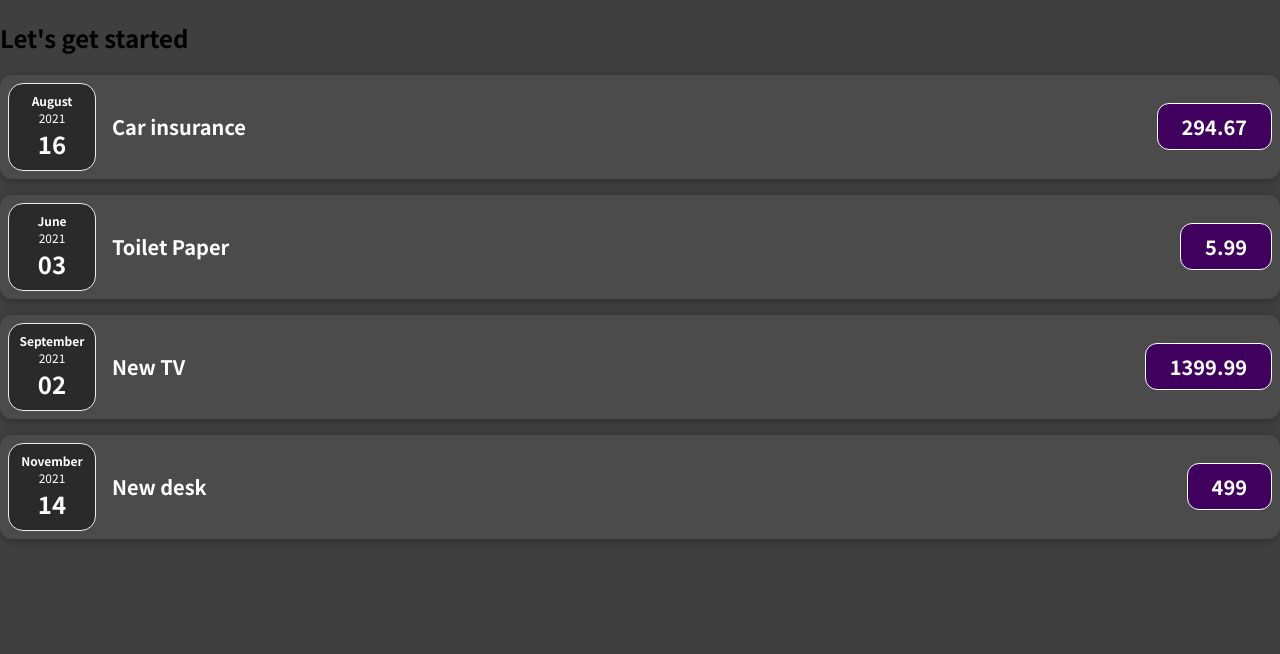
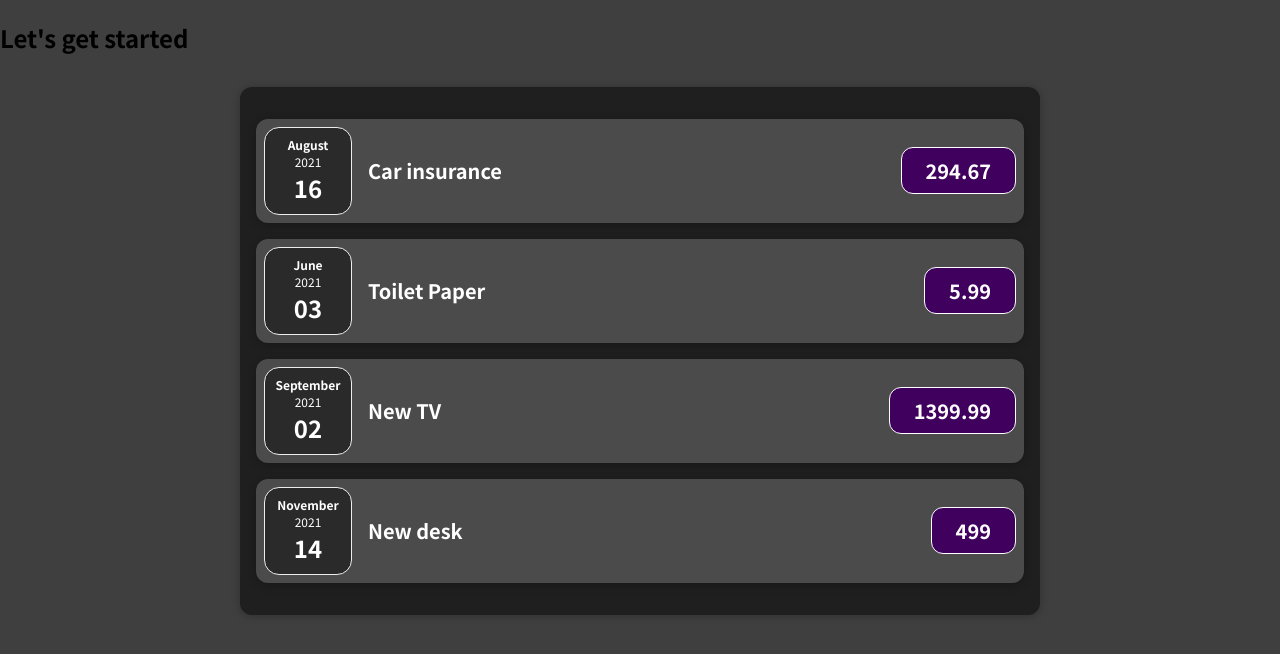
Before and after one commit to alexercolin/money-control, a React (Create React App) app: page / in a window 1280 px wide. Shown: the top 654 px of the page. Built offline with nearby package versions, Linux system fonts and the light colour scheme.

Commit message:
adding new style to the expenses div

```diff
--- /dev/null
+++ b/src/components/Expenses.css
@@ -0,0 +1,9 @@
+.expenses {
+  padding: 1rem;
+  background-color: rgb(31, 31, 31);
+  margin: 2rem auto;
+  width: 50rem;
+  max-width: 95%;
+  border-radius: 12px;
+  box-shadow: 0 1px 8px rgba(0, 0, 0, 0.25);
+}
--- a/src/components/Expenses.js
+++ b/src/components/Expenses.js
@@ -1,17 +1,18 @@
 import ExpenseItem from "./ExpenseItem";
+import "./Expenses.css";
 
 function Expenses(props) {
   const items = props.data;
   return (
-    <>
-      {items.map((index) => (
+      <div className="expenses">
+        {items.map((index) => (
           <ExpenseItem
             date={index.date}
             title={index.title}
             amount={index.amount}
           />
-      ))}
-    </>
+        ))}
+      </div>
   );
 }
 
```
